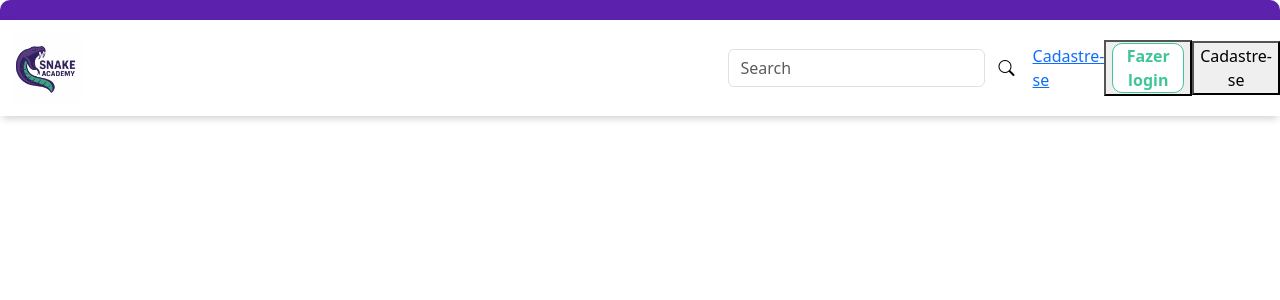
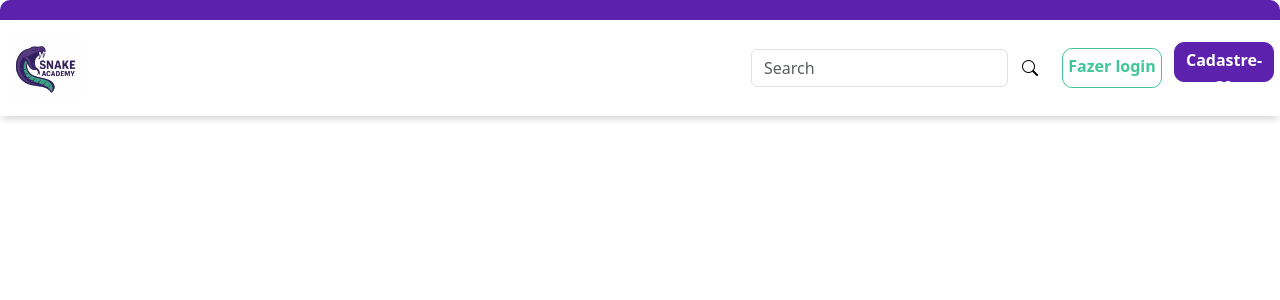
Before and after one commit to lorenzoBarbosa/Snake-Academy, a Python web app: template templates/home.html in a window 1280 px wide. Shown: the top 300 px of the page. Run offline with Jinja, Linux system fonts and the light colour scheme; the template is opened without the code that fills it, so the values that code supplies are empty.

Commit message:
segunda navbar

```diff
--- a/static/css/home.css
+++ b/static/css/home.css
@@ -16,11 +16,29 @@
     border: none;
 }
 
+.botao-login{
+    background-color: #FFFFFF;
+    border: none;
+}
 .login{
     background-color: #FFFFFF;
     color: #3EC696;
     border-radius: 10px;
     border: solid 1px #3EC696;
     font-weight: bold;
-    text-decoration: none;
+    transition: #3ec696 0.3s, #34a37c 0.3s;
+    width: 100px;
+    height: 40px;
+    padding: 5px;
 }
+.cadastro{
+    background-color: #5C22AD;
+    color: #ffffff;
+    border-radius: 10px;
+    border: solid 1px #5C22AD;
+    font-weight: bold;
+    transition: #5C22AD 0.3s, #30135a 0.3s;
+    width: 100px;
+    height: 40px;
+    padding: 5px;
+}
--- a/templates/home.html
+++ b/templates/home.html
@@ -17,23 +17,29 @@
         </div>
         <nav class="navbar navbar-expand-lg bg-navbar-branco">
             <div class="container-fluid">
-                <a class="navbar-brand" href="#"><img src="/static/img/logo-snake.png" alt="snake" style="height: 70px;"></a>
+                <a class="navbar-brand" href="#"><img src="/static/img/logo-snake.png" alt="snake"
+                        style="height: 70px;"></a>
                 <button class="navbar-toggler" type="button" data-bs-toggle="collapse"
                     data-bs-target="#navbarSupportedContent" aria-controls="navbarSupportedContent"
                     aria-expanded="false" aria-label="Toggle navigation">
                     <span class="navbar-toggler-icon"></span>
                 </button>
                 <div class="collapse navbar-collapse justify-content-center" id="navbarSupportedContent"></div>
-                    <form class="d-flex" role="search">
-                        <input class="form-control me-2" type="search" placeholder="Search" aria-label="Search" />
-                        <button class="btn-source" type="submit"><i class="bi bi-search"></i></button>
-                    </form>
-                </div>
-                <a href="#"></a>
-                <a href="#"><div class="cadastro">Cadastre-se</div></a>
-                <button class="botao-login"><div class="login">Fazer login</div></button>
-                <button class="botao-login"><div class="cadastro">Cadastre-se</div></button>
-
+                <form class="d-flex" role="search">
+                    <input class="form-control me-2" type="search" placeholder="Search" aria-label="Search" />
+                    <button class="btn-source" type="submit"><i class="bi bi-search"></i></button>
+                </form>
+            </div>
+            <form action="login.html">
+                <button class="botao-login">
+                    <div class="login">Fazer login</div>
+                </button>
+            </form>
+            <form action="login.html">
+                <button class="botao-login">
+                    <div class="cadastro">Cadastre-se</div>
+                </button>
+            </form>
             </div>
         </nav>
     </header>
```
